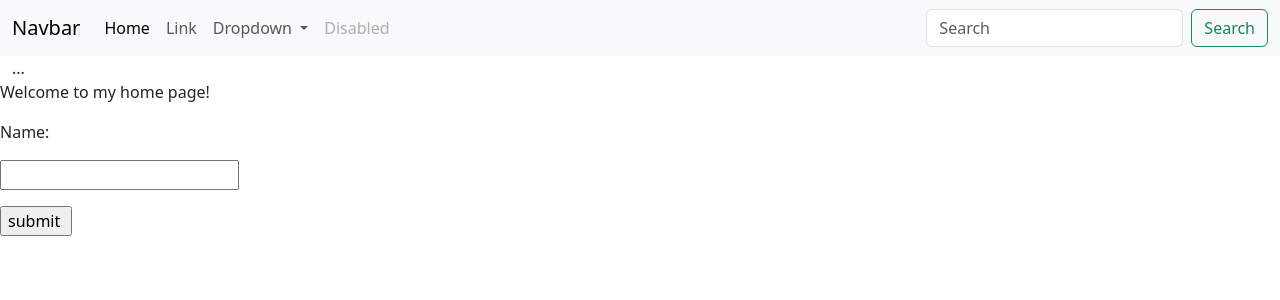
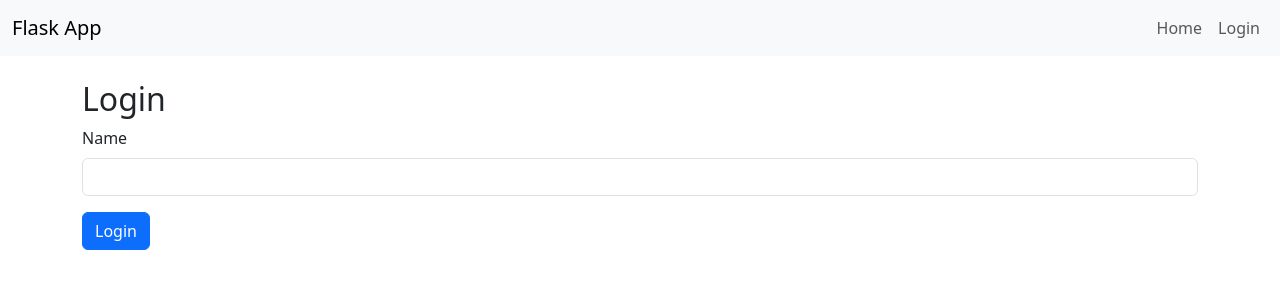
Before and after one commit to VIRAJ2823/flsk-prac, a Flask app: template templates/login.html in a window 1280 px wide. Shown: the top 300 px of the page. Run offline with Flask 3, Linux system fonts and the light colour scheme; the template is opened without the code that fills it, so the values that code supplies are empty.

Commit message:
db vs seesion

```diff
--- a/templates/base.html
+++ b/templates/base.html
@@ -3,53 +3,53 @@
 <head>
     <meta charset="UTF-8">
     <meta name="viewport" content="width=device-width, initial-scale=1.0">
-    <link rel="stylesheet"  href = "	https://cdn.jsdelivr.net/npm/bootstrap@5.3.8/dist/css/bootstrap.min.css"}}">
+
+    <link
+        href="https://cdn.jsdelivr.net/npm/bootstrap@5.3.8/dist/css/bootstrap.min.css"
+        rel="stylesheet">
+
     <title>{% block title %}{% endblock %}</title>
 </head>
+
 <body>
-    <nav class="navbar navbar-expand-lg bg-body-tertiary">
-  <div class="container-fluid">
-    <a class="navbar-brand" href="#">Navbar</a>
-    <button class="navbar-toggler" type="button" data-bs-toggle="collapse" data-bs-target="#navbarSupportedContent" aria-controls="navbarSupportedContent" aria-expanded="false" aria-label="Toggle navigation">
-      <span class="navbar-toggler-icon"></span>
-    </button>
-    <div class="collapse navbar-collapse" id="navbarSupportedContent">
-      <ul class="navbar-nav me-auto mb-2 mb-lg-0">
-        <li class="nav-item">
-          <a class="nav-link active" aria-current="page" href="#">Home</a>
-        </li>
-        <li class="nav-item">
-          <a class="nav-link" href="#">Link</a>
-        </li>
-        <li class="nav-item dropdown">
-          <a class="nav-link dropdown-toggle" href="#" role="button" data-bs-toggle="dropdown" aria-expanded="false">
-            Dropdown
-          </a>
-          <ul class="dropdown-menu">
-            <li><a class="dropdown-item" href="#">Action</a></li>
-            <li><a class="dropdown-item" href="#">Another action</a></li>
-            <li><hr class="dropdown-divider"></li>
-            <li><a class="dropdown-item" href="#">Something else here</a></li>
-          </ul>
-        </li>
-        <li class="nav-item">
-          <a class="nav-link disabled" aria-disabled="true">Disabled</a>
-        </li>
-      </ul>
-      <form class="d-flex" role="search">
-        <input class="form-control me-2" type="search" placeholder="Search" aria-label="Search"/>
-        <button class="btn btn-outline-success" type="submit">Search</button>
-      </form>
+
+<nav class="navbar navbar-expand-lg bg-body-tertiary">
+    <div class="container-fluid">
+
+        <a class="navbar-brand" href="{{ url_for('home') }}">Flask App</a>
+
+        <div class="navbar-nav">
+            <a class="nav-link" href="{{ url_for('home') }}">Home</a>
+
+            {% if "user" in session %}
+                <a class="nav-link" href="{{ url_for('user', user=session['user']) }}">User</a>
+                <a class="nav-link" href="{{ url_for('logout') }}">Logout</a>
+            {% else %}
+                <a class="nav-link" href="{{ url_for('login') }}">Login</a>
+            {% endif %}
+        </div>
+
     </div>
-  </div>
 </nav>
-<div class="container-fluid">
-  ...
-</div>
-    <p>Welcome to my home page!</p>
+
+<div class="container mt-4">
+
+    {% with messages = get_flashed_messages(with_categories=true) %}
+        {% if messages %}
+            {% for category, message in messages %}
+                <div class="alert alert-{{ category }}">
+                    {{ message }}
+                </div>
+            {% endfor %}
+        {% endif %}
+    {% endwith %}
+
     {% block content %}
     {% endblock %}
 
-    <script src="https://cdn.jsdelivr.net/npm/bootstrap@5.3.8/dist/js/bootstrap.bundle.min.js"></script>
+</div>
+
+<script src="https://cdn.jsdelivr.net/npm/bootstrap@5.3.8/dist/js/bootstrap.bundle.min.js"></script>
+
 </body>
 </html>
--- a/templates/login.html
+++ b/templates/login.html
@@ -1,19 +1,30 @@
 {% extends "base.html" %}
-{% block title %}Login page{% endblock %}
+
+{% block title %}
+Login
+{% endblock %}
 
 {% block content %}
-    {% with messages = get_flashed_messages() %}
-        {% if messages %}
-            <ul class="flashes">
-                {% for message in messages %}
-                    <li>{{ message }}</li>
-                {% endfor %}
-            </ul>
-        {% endif %}
-    {% endwith %}
-<form action = "#" method ="post">
-    <p>Name:</p>
-    <p><input type = "text" name="nm"></p>
-    <p><input type = "submit" value = "submit "></p>
+
+<h2>Login</h2>
+
+<form action="#" method="POST">
+
+    <div class="mb-3">
+        <label class="form-label">Name</label>
+
+        <input
+            type="text"
+            class="form-control"
+            name="nm"
+            required>
+    </div>
+
+    <input
+        type="submit"
+        class="btn btn-primary"
+        value="Login">
+
 </form>
-{% endblock  %}
+
+{% endblock %}
```
Also changed, not shown: sql_alchemy.py (+26 -23 lines), templates/index.html (+11 -3 lines), templates/user.html (+37 -14 lines).
